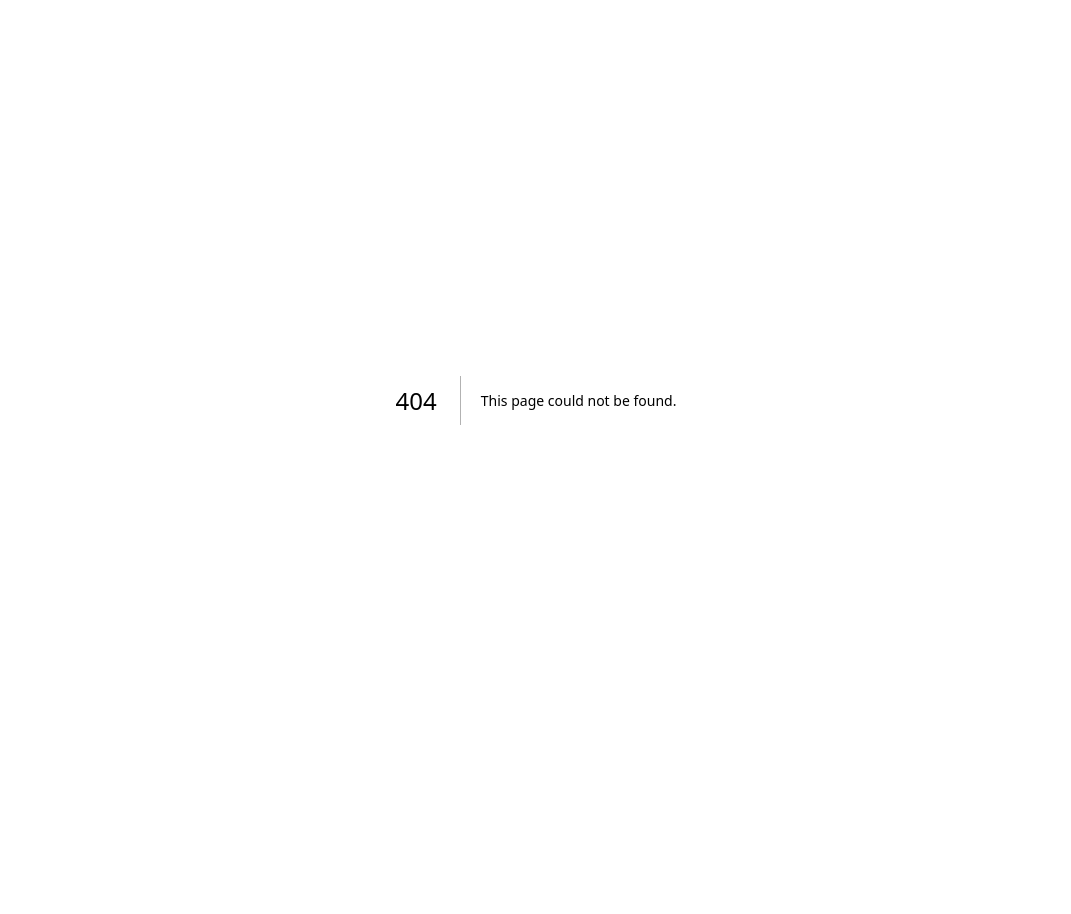
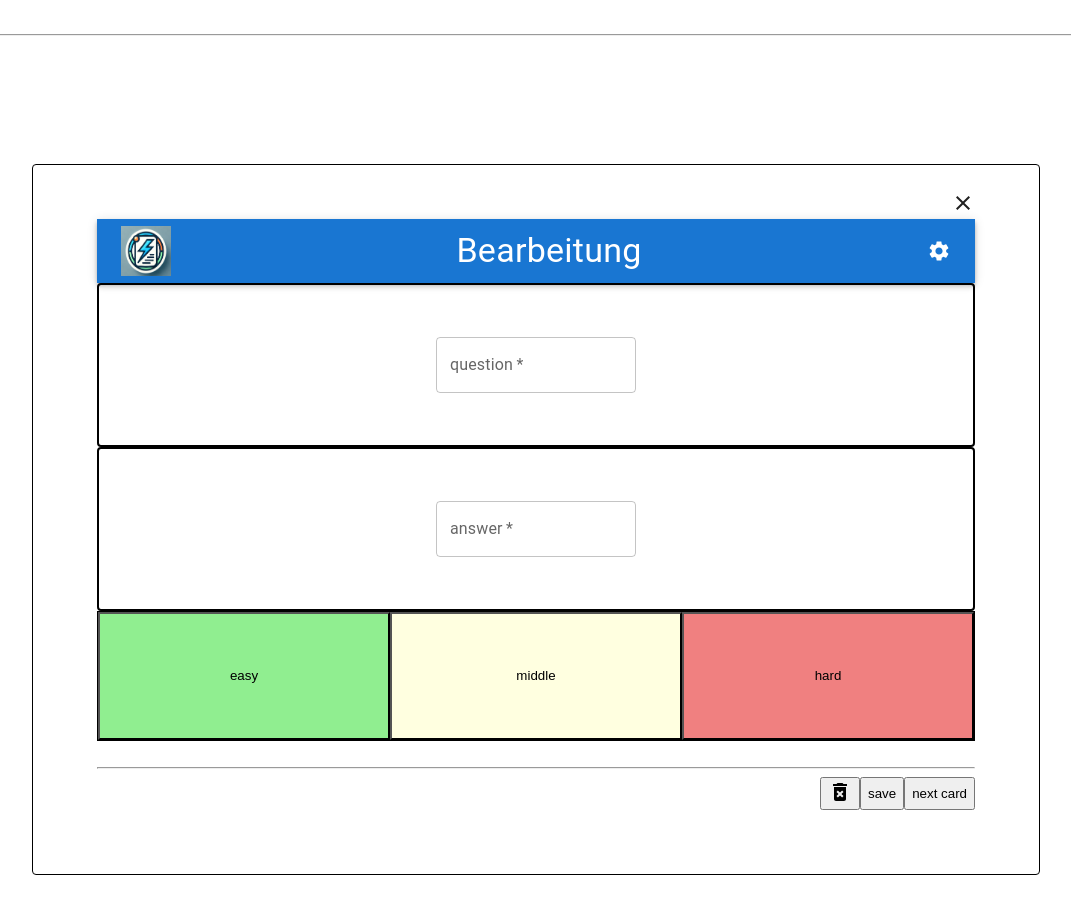
Before and after one commit to Matthiasbit/ikna, a Next.js app in the folder Frontend/: page /createCard in a window 1280 px wide. Before the commit this address had no page. Shown: the top 914 px of the page, without its empty margins (104-1175 px from the left). Before the commit the page ends 800 px from the top, so only its background shows below. Built offline with nearby package versions, Linux system fonts and the light colour scheme.

Commit message:
built createCard page

```diff
--- /dev/null
+++ b/Frontend/src/pages/createCard.tsx
@@ -0,0 +1,124 @@
+import DeleteForeverIcon from '@mui/icons-material/DeleteForever';
+import {ChangeEvent, useState} from "react";
+import * as React from 'react';
+import Box from '@mui/material/Box';
+import TextField from '@mui/material/TextField';
+import Card from "@mui/material/Card";
+import CloseIcon from '@mui/icons-material/Close';
+import Header from "@/Components/Header";
+
+
+
+const Body = () => {
+    const [questionValue, setQuestionValue] = useState('')
+    // const [question, setQuestion] = useState('')
+    const [answerValue, setAnswerValue] = useState('')
+    // const [answer, setAnswer] = useState('')
+
+    const getQuestion = (event: ChangeEvent<HTMLInputElement>) => {
+        setQuestionValue(event.target.value)
+    }
+    const getAnswer = (event: ChangeEvent<HTMLInputElement>) => {
+        setAnswerValue(event.target.value)
+    }
+    /* const handleSave = () => {
+         // setQuestion(questionValue)
+         // setAnswer(answerValue)
+         setQuestionValue('')
+         setAnswerValue('')
+     }*/
+
+    return (
+        <>
+            <Header text="Bearbeitung" />
+            <Box component="form"
+                 sx={{'& .MuiTextField-root': {m: 1, width: '25ch'}}}
+                 noValidate
+                 autoComplete="off">
+                <div>
+                    <Card variant={'outlined'} style={{
+                        border: '2px solid black',
+                        minWidth: '10vw',
+                        minHeight: '20vh',
+                        alignContent: 'center'
+                    }}>
+                        <TextField
+                            required
+                            id="outlined-required"
+                            label={'question'}
+                            value={questionValue}
+                            onChange={getQuestion}
+                        />
+                    </Card>
+                </div>
+                <div>
+                    <Card variant={'outlined'} style={{
+                        border: '2px solid black',
+                        minWidth: '10vw',
+                        minHeight: '20vh',
+                        alignContent: 'center'
+                    }}>
+                        <TextField
+                            required
+                            id="outlined-required"
+                            label="answer"
+                            value={answerValue}
+                            onChange={getAnswer}
+                        />
+                    </Card>
+                </div>
+            </Box>
+            {/* TODO: possibility of categorising */}
+
+            <Box style={{display: 'flex', justifyContent: 'center', border: '1px solid black'}}>
+                <button style={{width: '33.33%', backgroundColor: 'lightgreen', height: '10vw'}}> easy</button>
+                <button style={{width: '33.33%', backgroundColor: 'lightyellow', height: '10vw'}}> middle</button>
+                <button style={{width: '33.33%', backgroundColor: 'lightcoral', height: '10vw'}}> hard</button>
+            </Box>
+            <br/>
+            {/*
+             TODO: delete this save button and the answers (was just to check if it works)
+            <button onClick={handleSave}> Save</button>
+             save mot to show the input but so save the whole card
+            <p> saved question: {question} </p>
+            <p> saved answer: {answer} </p>
+*/}
+        </>
+    )
+}
+
+const Bottom = () => {
+    return (
+        <div style={{display: 'flex', justifyContent: 'flex-end'  /*,border: '1px solid black'*/}}>
+            <div style={{display: 'flex'}}>
+                <button><DeleteForeverIcon/></button>
+                {/*TODO: delete card from set*/}{/*TODO: ask question if sure to delete??*/}
+            </div>
+            <div style={{display: 'flex'}}>
+                <button> save</button>
+                {/*TODO: setQuestionValue(''), setAnswerValue(''), saveCardInSet*/}
+                <button> next card</button>
+                {/*TODO: saveCardInSet + opens new empty form */}
+            </div>
+        </div>
+    )
+}
+
+
+const CreateCard = () => {
+    return (
+        <div style={{textAlign: 'center'}}>
+            <br/>
+
+            <hr/>
+            <Card variant={'outlined'}
+                  style={{border: '1px solid black', margin: '10vw', padding: '5vw', paddingTop: '2vw'}}>
+                <Box style={{textAlign: 'right'}}> <CloseIcon/> </Box>
+                <Body/>
+                <hr/>
+                <Bottom/>
+            </Card>
+        </div>
+    )
+}
+export default CreateCard
```
